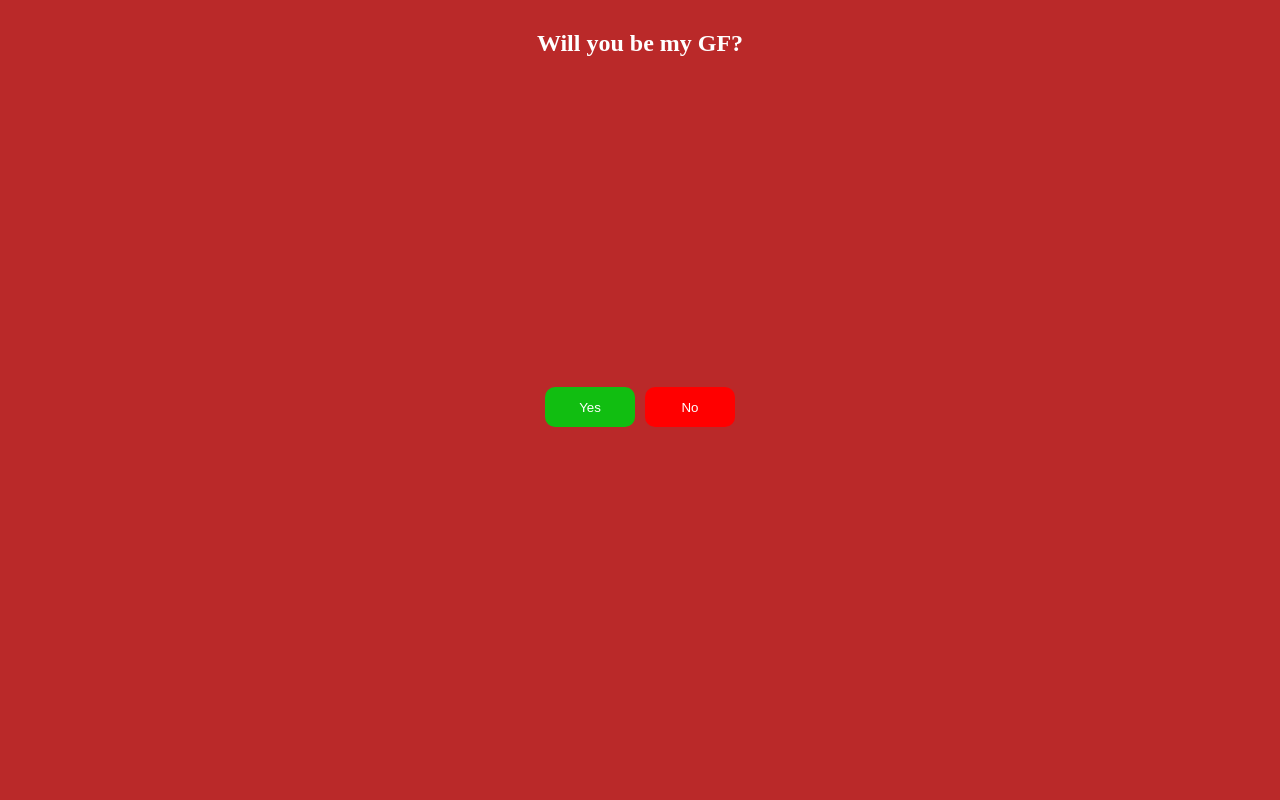
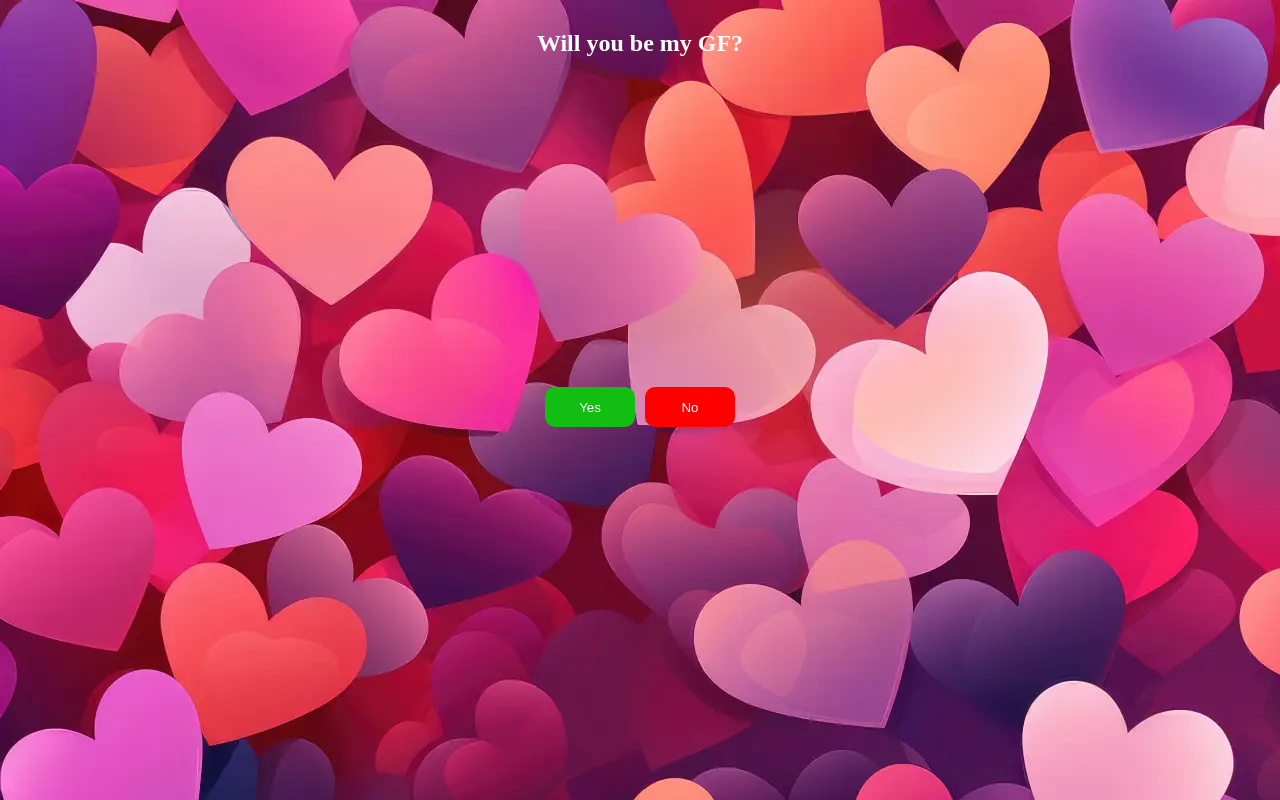
Before and after one commit to DemmyJay-99/C-mon_be_my_gf, a plain HTML site: page index.html in a window 1280 px wide. Drawn offline with Linux system fonts and the light colour scheme.

Commit message:
Update background

```diff
--- a/style.css
+++ b/style.css
@@ -9,7 +9,7 @@
 }
 
 body{
-    background-color: var(--primary);
+    background:url(colorful-love-hearts-wallpaper-free-image.webp);
 }
 
 center{
```
